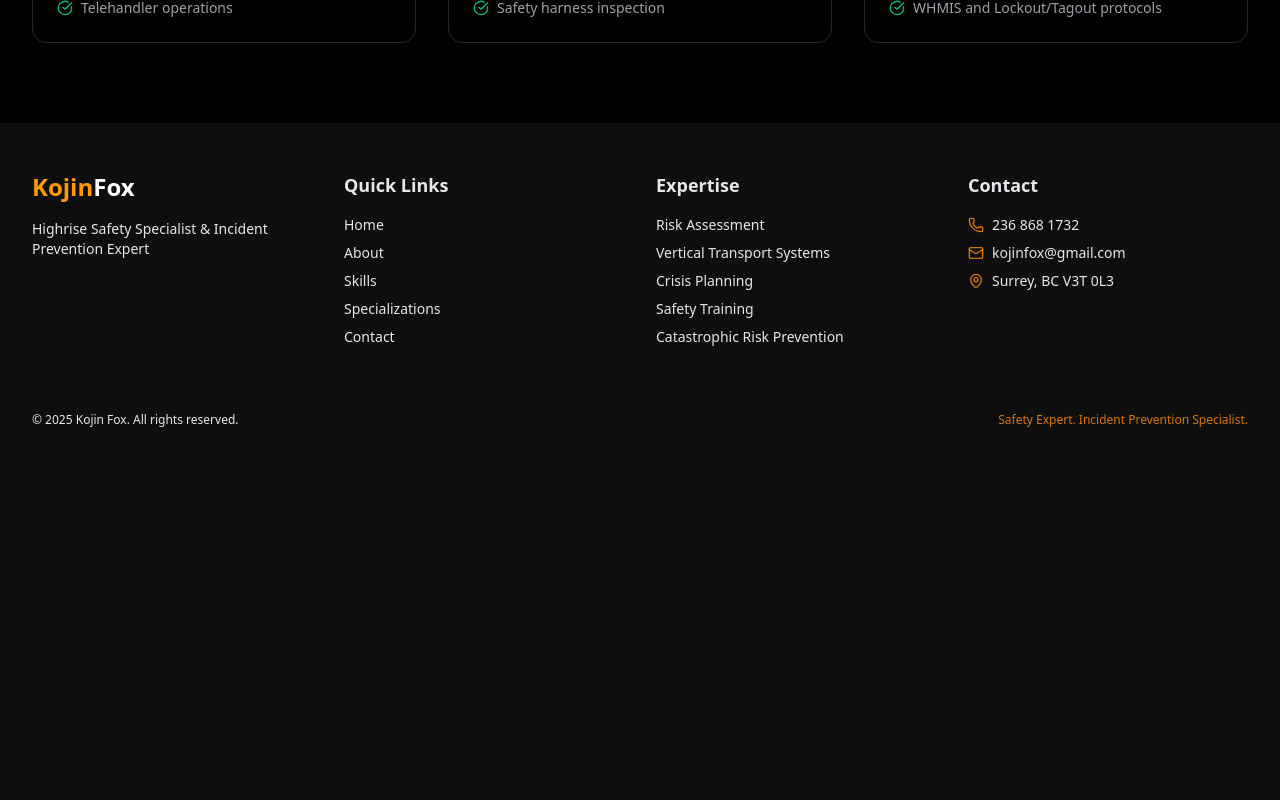
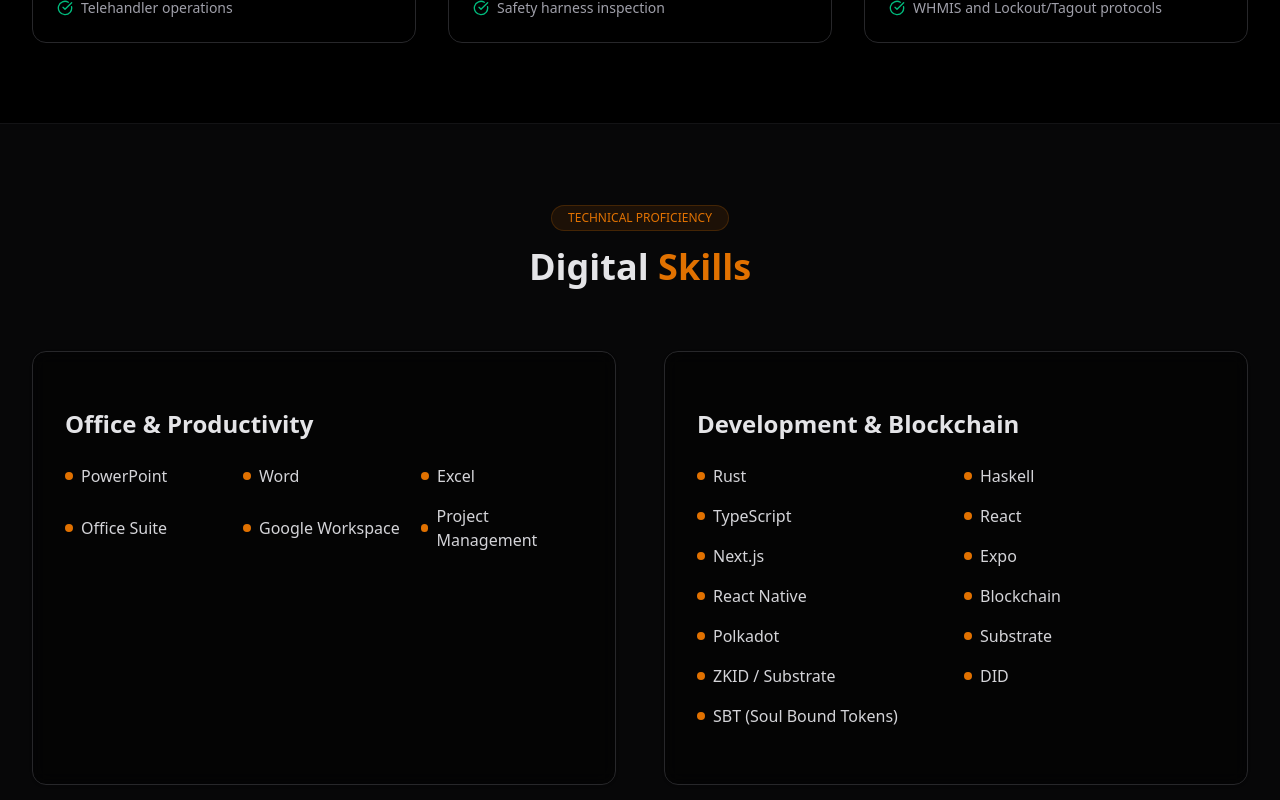
Before and after one commit to ArsCodeAmatoria/kojinfox, a Next.js app: page /about in a window 1280 px wide. Shown: the part 2540-3340 px from the top of the page. Before the commit the page ends 3016 px from the top, so only its background shows below. Built offline with nearby package versions, Linux system fonts and the light colour scheme.

Commit message:
Add digital skills section showcasing technical capabilities

```diff
--- a/src/app/about/page.tsx
+++ b/src/app/about/page.tsx
@@ -283,6 +283,82 @@ export default function About() {
           </StaggerChildren>
         </div>
       </section>
+
+      {/* Digital Skills Section */}
+      <section className="py-20 bg-zinc-900/30 border-t border-zinc-800/40">
+        <div className="container mx-auto px-4 sm:px-6 lg:px-8 max-w-7xl">
+          <FadeIn className="text-center mb-16">
+            <div className="inline-flex items-center px-4 py-1 mb-4 rounded-full bg-amber-600/10 border border-amber-600/20">
+              <span className="text-xs font-medium text-amber-600">TECHNICAL PROFICIENCY</span>
+            </div>
+            <h2 className="text-4xl font-bold">Digital <span className="text-amber-600">Skills</span></h2>
+          </FadeIn>
+
+          <div className="grid grid-cols-1 md:grid-cols-2 gap-12">
+            {/* Office & Productivity */}
+            <RevealOnScroll>
+              <Card className="border-zinc-800 bg-black/40 backdrop-blur-sm h-full">
+                <CardContent className="p-8">
+                  <h3 className="text-2xl font-semibold mb-6 text-zinc-200">Office & Productivity</h3>
+                  <div className="grid grid-cols-2 sm:grid-cols-3 gap-4">
+                    {["PowerPoint", "Word", "Excel", "Office Suite", "Google Workspace", "Project Management"].map((skill, i) => (
+                      <motion.div
+                        key={skill}
+                        initial={{ opacity: 0, y: 20 }}
+                        whileInView={{ opacity: 1, y: 0 }}
+                        viewport={{ once: true }}
+                        transition={{ delay: 0.1 * i }}
+                        className="flex items-center gap-2"
+                      >
+                        <div className="h-2 w-2 rounded-full bg-amber-600"></div>
+                        <span className="text-zinc-300">{skill}</span>
+                      </motion.div>
+                    ))}
+                  </div>
+                </CardContent>
+              </Card>
+            </RevealOnScroll>
+
+            {/* Programming & Development */}
+            <RevealOnScroll>
+              <Card className="border-zinc-800 bg-black/40 backdrop-blur-sm h-full">
+                <CardContent className="p-8">
+                  <h3 className="text-2xl font-semibold mb-6 text-zinc-200">Development & Blockchain</h3>
+                  <div className="grid grid-cols-2 gap-4">
+                    {[
+                      "Rust",
+                      "Haskell",
+                      "TypeScript",
+                      "React",
+                      "Next.js",
+                      "Expo",
+                      "React Native",
+                      "Blockchain",
+                      "Polkadot",
+                      "Substrate",
+                      "ZKID / Substrate",
+                      "DID",
+                      "SBT (Soul Bound Tokens)"
+                    ].map((skill, i) => (
+                      <motion.div
+                        key={skill}
+                        initial={{ opacity: 0, y: 20 }}
+                        whileInView={{ opacity: 1, y: 0 }}
+                        viewport={{ once: true }}
+                        transition={{ delay: 0.1 * i }}
+                        className="flex items-center gap-2"
+                      >
+                        <div className="h-2 w-2 rounded-full bg-amber-600"></div>
+                        <span className="text-zinc-300">{skill}</span>
+                      </motion.div>
+                    ))}
+                  </div>
+                </CardContent>
+              </Card>
+            </RevealOnScroll>
+          </div>
+        </div>
+      </section>
     </div>
   );
 }
```
